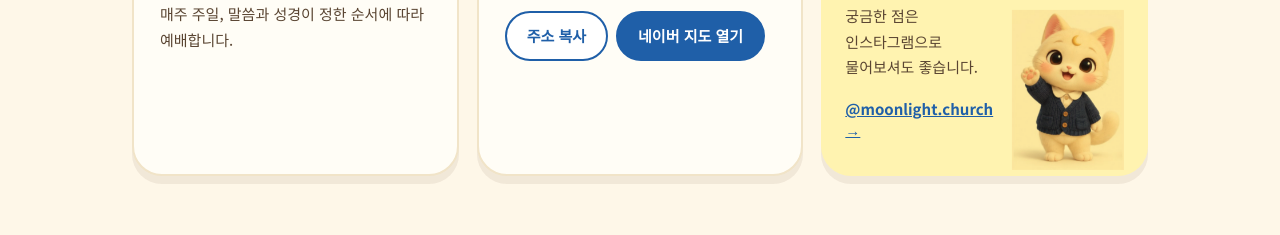
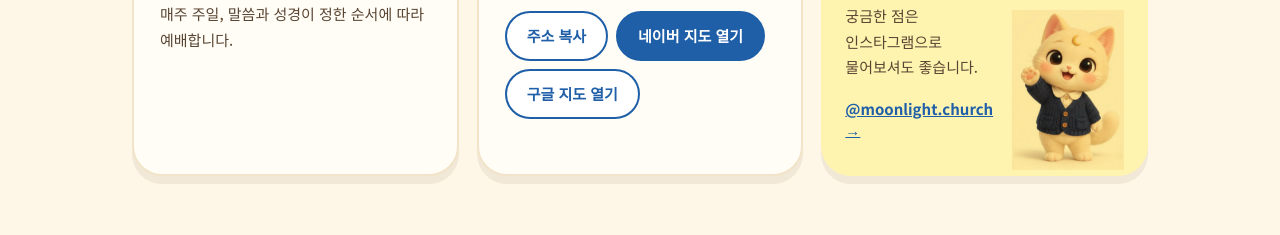
Before and after one commit to hellomoosung-star/moonlight-church, a plain HTML site: page worship.html in a window 1280 px wide. Shown: the part 565-800 px from the top of the page. Drawn offline with Linux system fonts and the light colour scheme; a web font is replaced by a local one.

Commit message:
예배안내에 구글 지도 열기 버튼 추가
Co-Authored-By: Claude Fable 5.2 <noreply@anthropic.com>
Claude-Session: https://claude.ai/code/session_01J5gFH8gogFub8dxUHbaGeV

```diff
--- a/worship.html
+++ b/worship.html
@@ -79,6 +79,7 @@ a:focus-visible,button:focus-visible{outline:3px solid #1F5FA8;outline-offset:3p
         <div style="margin-top:14px;display:flex;flex-wrap:wrap;gap:8px">
           <button class="btn" type="button" data-copy="서울특별시 관악구 은천로 28 가동 2층 156호" data-label="주소 복사" style="display:inline-flex;align-items:center;justify-content:center;gap:8px;min-height:46px;padding:0 20px;border-radius:999px;font-weight:700;font-size:15px;text-decoration:none;cursor:pointer;font-family:inherit;border:2px solid #1F5FA8;background:#FFFFFF;color:#1F5FA8">주소 복사</button>
           <a class="btn" href="https://map.naver.com/p/search/%EC%84%9C%EC%9A%B8%20%EA%B4%80%EC%95%85%EA%B5%AC%20%EC%9D%80%EC%B2%9C%EB%A1%9C%2028" target="_blank" rel="noopener noreferrer" style="display:inline-flex;align-items:center;justify-content:center;gap:8px;min-height:46px;padding:0 20px;border-radius:999px;font-weight:700;font-size:15px;text-decoration:none;cursor:pointer;font-family:inherit;border:2px solid #1F5FA8;background:#1F5FA8;color:#FFFFFF">네이버 지도 열기</a>
+          <a class="btn" href="https://www.google.com/maps/search/?api=1&amp;query=%EB%8B%AC%EB%B9%9B%EA%B5%90%ED%9A%8C%20%EC%84%9C%EC%9A%B8%20%EA%B4%80%EC%95%85%EA%B5%AC%20%EC%9D%80%EC%B2%9C%EB%A1%9C%2028" target="_blank" rel="noopener noreferrer" style="display:inline-flex;align-items:center;justify-content:center;gap:8px;min-height:46px;padding:0 20px;border-radius:999px;font-weight:700;font-size:15px;text-decoration:none;cursor:pointer;font-family:inherit;border:2px solid #1F5FA8;background:#FFFFFF;color:#1F5FA8">구글 지도 열기</a>
         </div>
       </div>
       <div id="first" style="background:#FFF3B0;border-radius:30px;padding:22px 24px 0;box-shadow:0 8px 0 rgba(90,60,30,.08);display:flex;gap:6px;align-items:flex-end;overflow:hidden">
```
